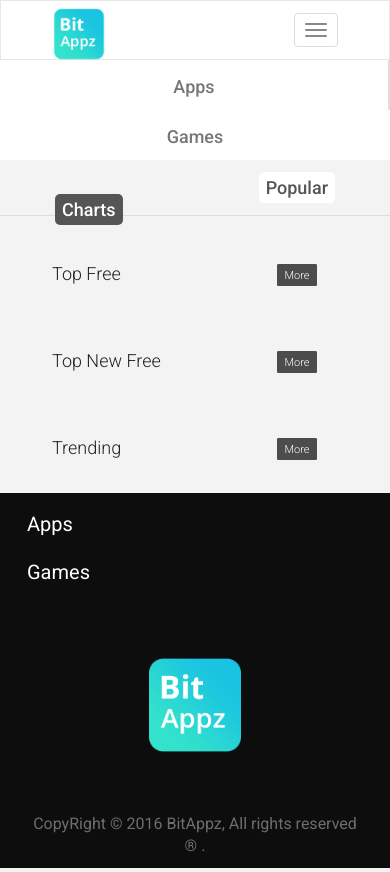
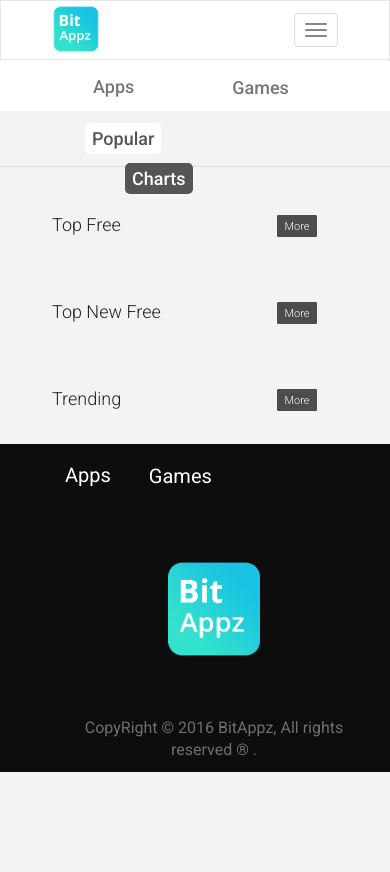
Before and after one commit to sundarpy/Store, a Django app: page /app/charts/ in a window 390 px wide. After the commit the page ends 772 px from the top, so only its background shows below. Run offline with Django 3.2, Linux system fonts and the light colour scheme; data that the repository does not hold is empty; some libraries are stand-ins or nearby versions.

Commit message:
html css changes

```diff
--- a/mystore/appstore/static/css/style.css
+++ b/mystore/appstore/static/css/style.css
@@ -120,6 +120,9 @@
     margin-left: 151px;
 }
 
+.app-games .app-gams{
+
+}
 /*========
 Signup csss start
 ===========*/
@@ -1408,6 +1411,32 @@
 
 /* Custom, iPhone Retina */
 @media (min-width : 320px) and (max-width : 479px){
+    .navbar-brand>img {
+        display: block;
+        max-width: 100%;
+        height: auto;
+        width: 48px;
+        text-align: center;
+        margin-top: -20px;
+    }
+    .app-games .app-game-left {
+        text-align: center;
+        height: 50px;
+        padding: 7px 0px;
+        display: inline;
+        float: left;
+        margin-right: 20px;
+        padding-left: 78px;
+    }
+    .app-classified .app-gams{
+        display: inline;
+        float: left;
+        padding-left: 70px;
+        margin-bottom: 8px;
+    }
+    .app-classified .gams-right{
+        margin-left: -80px;
+    }
     .navbar-form span {
         margin-right: -12px !important;
         margin-top: -38px !important;
@@ -1439,7 +1468,7 @@
     float: left;
 }
     .navbar-form .form-control {
-        width: 234px !important;
+        width: 242px !important;
         max-width: 100%;
         padding: 10px 10px !important;
         border-radius: 16px !important;
@@ -1473,7 +1502,7 @@
         margin-left: 0px !important;
     }
     .Recommented-part .thump-grid {
-        padding-left: 42px;
+        padding-left: 38px;
     }
     .Recommented-part .recomment-title h2 {
         font-size: 18px;
@@ -1525,11 +1554,44 @@
     .app-classifies .navbar-centers .nabbar-rights {
         margin: 0px 24px;
     }
+    .movie-footer {
+        color: #BB232F;
+        text-align: left;
+        display: inline;
+        float: left;
+        padding-left: 38px;
+    }
 
 }
 
 /* Extra Small Devices, Phones */
 @media (min-width : 480px) and (max-width : 767px){
+    .navbar-brand>img {
+        display: block;
+        max-width: 100%;
+        height: auto;
+        width: 48px;
+        text-align: center;
+        margin-top: -20px;
+    }
+    .app-games .app-game-left {
+        text-align: center;
+        height: 50px;
+        padding: 7px 0px;
+        display: inline;
+        float: left;
+        margin-right: 20px;
+        padding-left: 78px;
+    }
+     .app-classified .app-gams{
+        display: inline;
+        float: left;
+        padding-left: 70px;
+        margin-bottom: 8px;
+    }
+    .app-classified .gams-right{
+        margin-left: -80px;
+    }
     .navbar-form .form-control {
         width: 100%;
         max-width: 900px;
@@ -1621,6 +1683,14 @@
         max-width: 100%;
         margin-left: 40px;
     }
+    .movie-footer {
+        color: #BB232F;
+        text-align: left;
+        display: inline;
+        float: left;
+        padding-left: 38px;
+    }
+}
 
 
 /* Small Devices, Tablets */
--- a/mystore/appstore/templates/AppPopular.html
+++ b/mystore/appstore/templates/AppPopular.html
@@ -94,7 +94,7 @@
 									</div>
 								</div>
 								<div class="col-md-6">
-									<div class="app-gams" style="margin-top: -8px;">
+									<div class="app-gams gams-right" style="margin-top: -8px;">
 										<a class="Popular" href="{% url 'appchart' %}" style="text-decoration: none;">
 											<h4 style="text-align: left;margin-left: 40px;">
 												<span style="background: #fff;padding: 5px 7px;border-radius: 5px;color: #555;">Charts</span>
--- a/mystore/appstore/templates/GamePopular.html
+++ b/mystore/appstore/templates/GamePopular.html
@@ -94,7 +94,7 @@
 									</div>
 								</div>
 								<div class="col-md-6">
-									<div class="app-gams" style="margin-top: -8px;">
+									<div class="app-gams gams-right" style="margin-top: -8px;">
 										<a class="Popular" href="{% url 'gamechart' %}" style="text-decoration: none;">
 											<h4 style="text-align: left;margin-left: 40px;">
 												<span style="background: #fff;padding: 5px 7px;border-radius: 5px;color: #555;">Charts</span>
```
